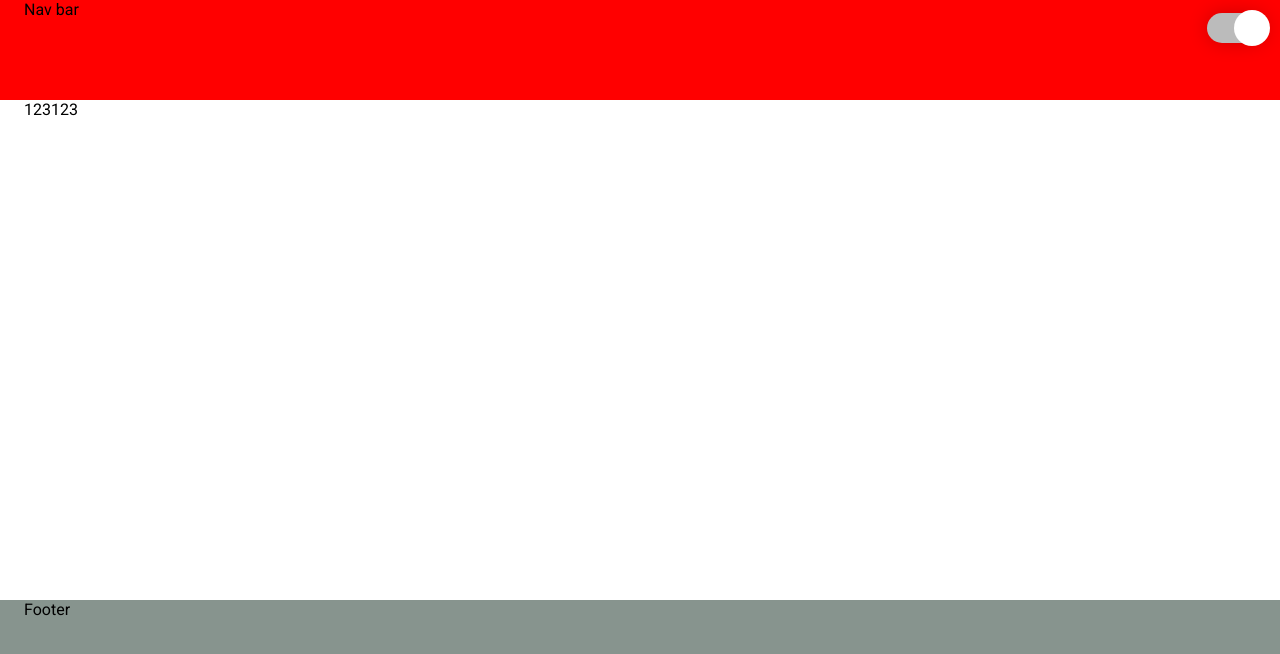
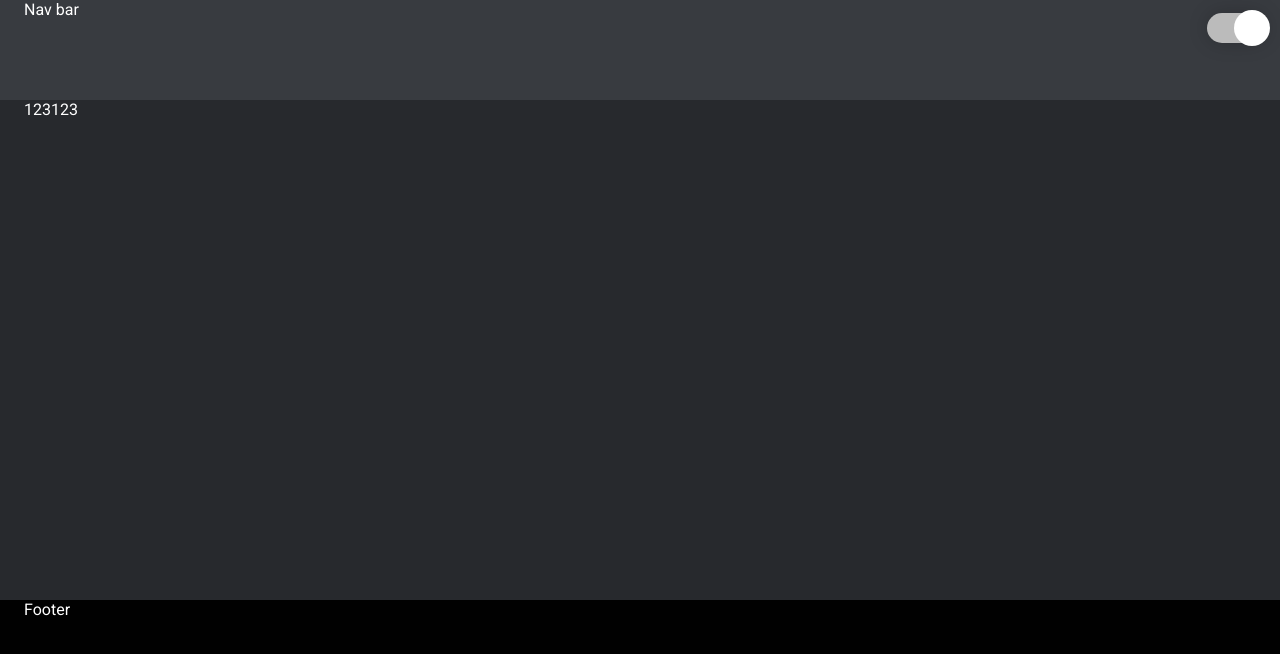
Before and after one commit to Yaniddze/scheduled-front, a React (Create React App) app: page / in a window 1280 px wide. Shown: the top 654 px of the page. Built offline with nearby package versions, Linux system fonts and the light colour scheme.

Commit message:
:sparkles: Add main background color

```diff
--- a/src/App.tsx
+++ b/src/App.tsx
@@ -11,7 +11,7 @@ import {
 import {
   Navbar,
   Footer,
-  Container,
+  Main,
 } from './components';
 
 export const App: FC = () => {
@@ -21,11 +21,9 @@ export const App: FC = () => {
         <AppTheme>
           <div id="app">
             <Navbar />
-            <div>
-              <Container>
-                <AppRoutes />
-              </Container>
-            </div>
+            <Main>
+              <AppRoutes />
+            </Main>
             <Footer />
           </div>
         </AppTheme>
--- a/src/components/ui/index.ts
+++ b/src/components/ui/index.ts
@@ -3,3 +3,4 @@ export * from './footer';
 export * from './switch';
 export * from './button';
 export * from './container';
+export * from './main';
--- /dev/null
+++ b/src/components/ui/main/Main.tsx
@@ -0,0 +1,23 @@
+import { FC, ReactElement } from "react";
+import styled from 'styled-components';
+
+import { Container } from "../container";
+
+type MainProps = {
+    children: ReactElement
+}
+
+const Wrapper = styled.div`
+    background: ${(props) => props.theme.colors.background.main.color};
+    color: ${(props) => props.theme.colors.background.main.contrast};
+`;
+
+export const Main: FC<MainProps> = ({
+    children
+}: MainProps) => (
+    <Wrapper>
+        <Container>
+            {children}
+        </Container>
+    </Wrapper>
+)
--- /dev/null
+++ b/src/components/ui/main/index.ts
@@ -0,0 +1 @@
+export * from './Main';
--- a/src/themes/darkTheme.ts
+++ b/src/themes/darkTheme.ts
@@ -12,16 +12,16 @@ export const darkTheme: DefaultTheme = {
     },
     background: {
       header: {
-        color: 'red',
-        contrast: 'black'
+        color: '#383b40',
+        contrast: '#FFF'
       },
       footer: {
-        color: '#87948e',
-        contrast: 'black'
+        color: '#010101',
+        contrast: '#FFF'
       },
       main: {
-        color: '#bed1c8',
-        contrast: 'black'
+        color: '#27292D',
+        contrast: '#FFF'
       },
     },
     calcDarkInRgba: ((opacity: number): string => `rgba(64,147,0,${opacity})`),
```
